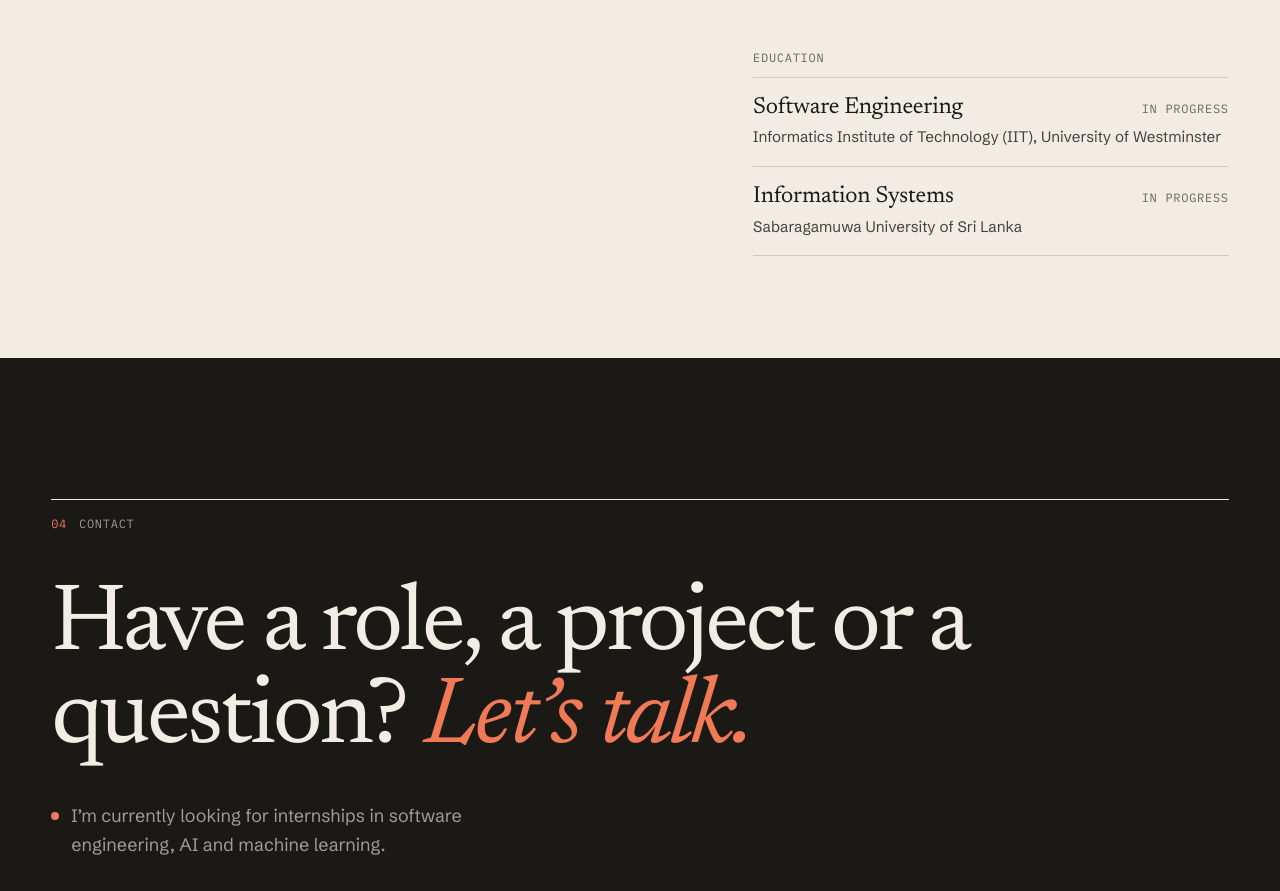
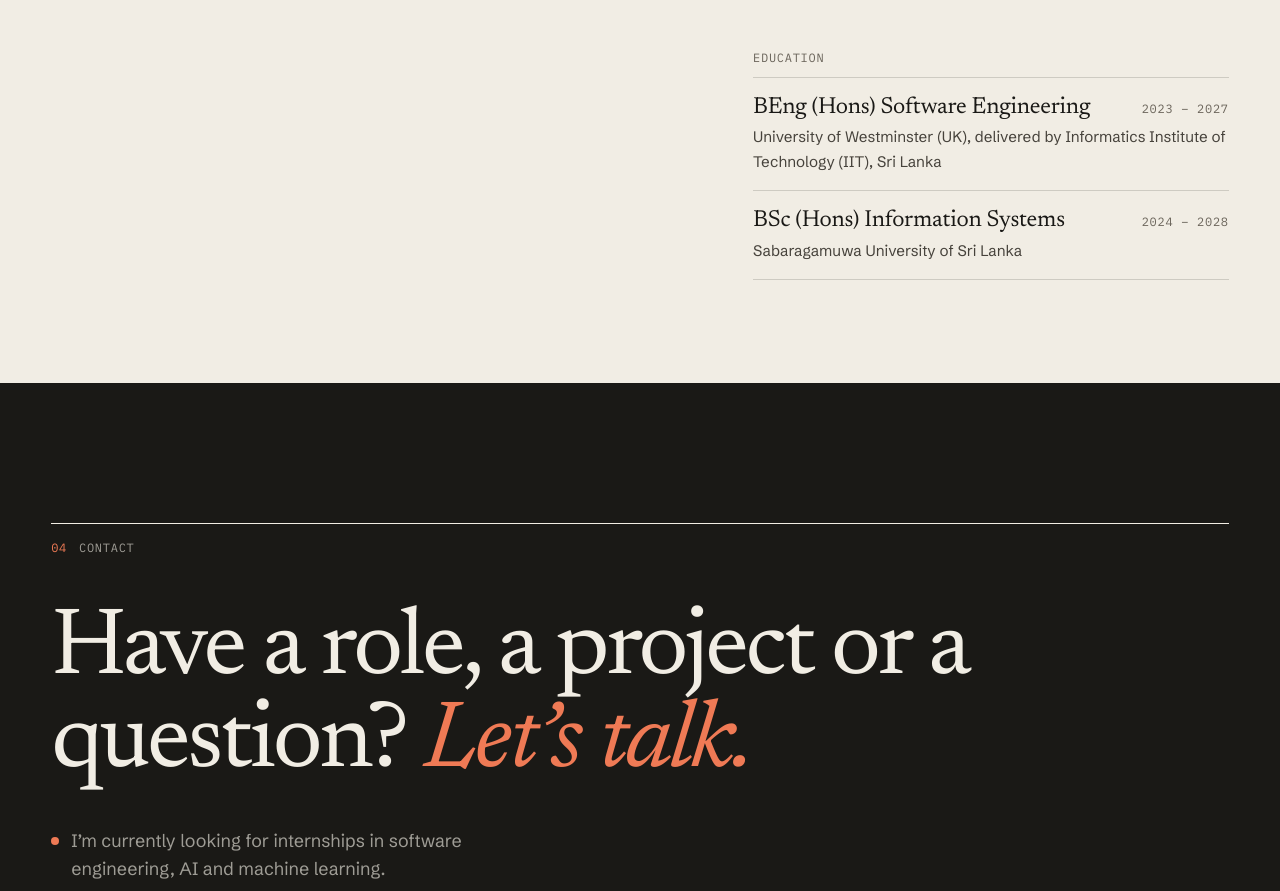
Before and after one commit to kithmiHettiarachchi/kithmiHettiarachchi.github.io, a React (Vite) app: page / in a window 1280 px wide. Shown: the part 6809-7700 px from the top of the page. Built offline with nearby package versions, Linux system fonts and the light colour scheme.

Commit message:
feat: add degree titles and dates to education

```diff
--- a/src/content.js
+++ b/src/content.js
@@ -254,13 +254,13 @@ export const about = {
 
 export const education = [
   {
-    programme: 'Software Engineering',
-    school: 'Informatics Institute of Technology (IIT), University of Westminster',
-    period: 'In progress',
+    programme: 'BEng (Hons) Software Engineering',
+    school: 'University of Westminster (UK), delivered by Informatics Institute of Technology (IIT), Sri Lanka',
+    period: '2023 – 2027',
   },
   {
-    programme: 'Information Systems',
+    programme: 'BSc (Hons) Information Systems',
     school: 'Sabaragamuwa University of Sri Lanka',
-    period: 'In progress',
+    period: '2024 – 2028',
   },
 ];
```
